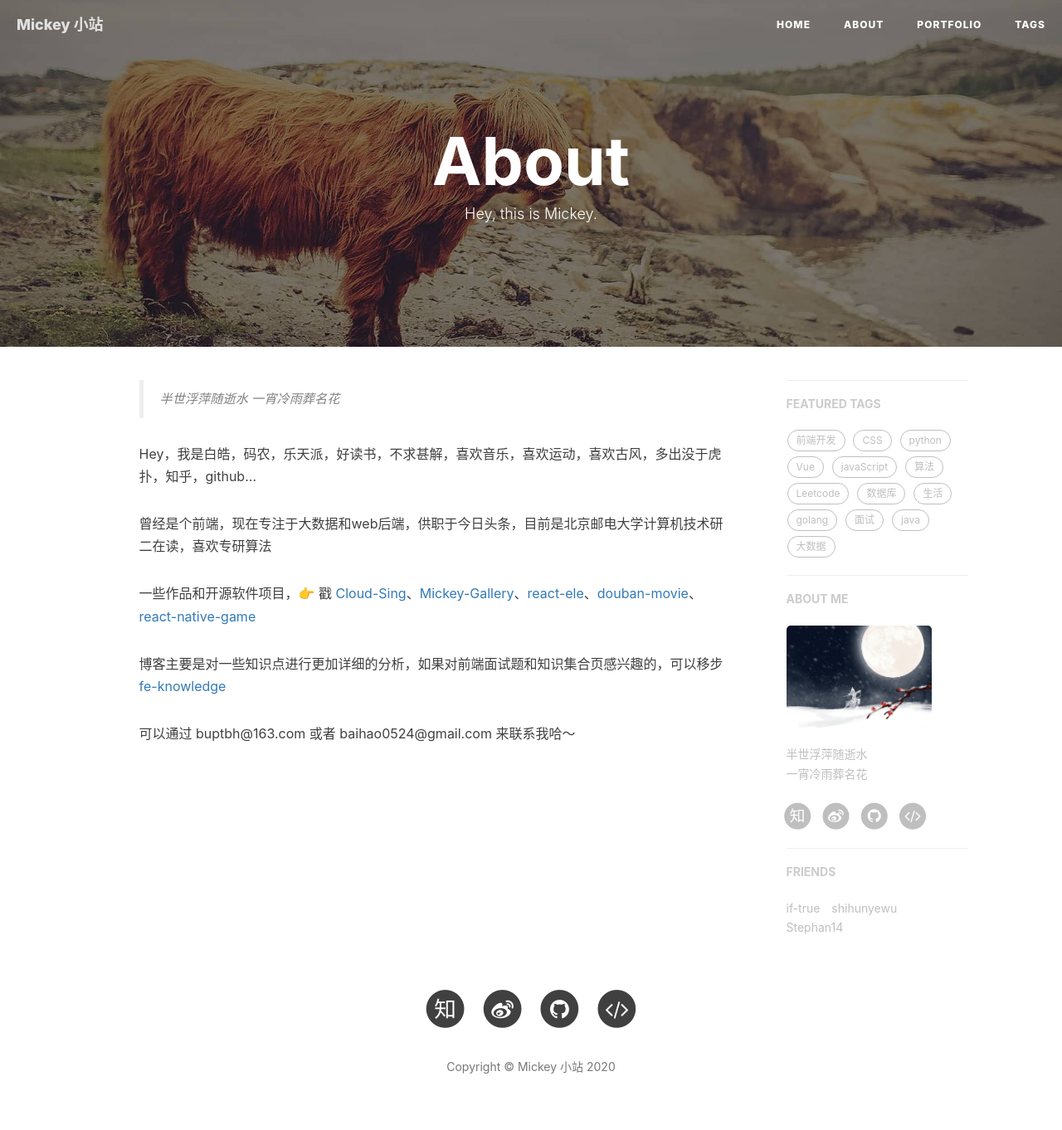
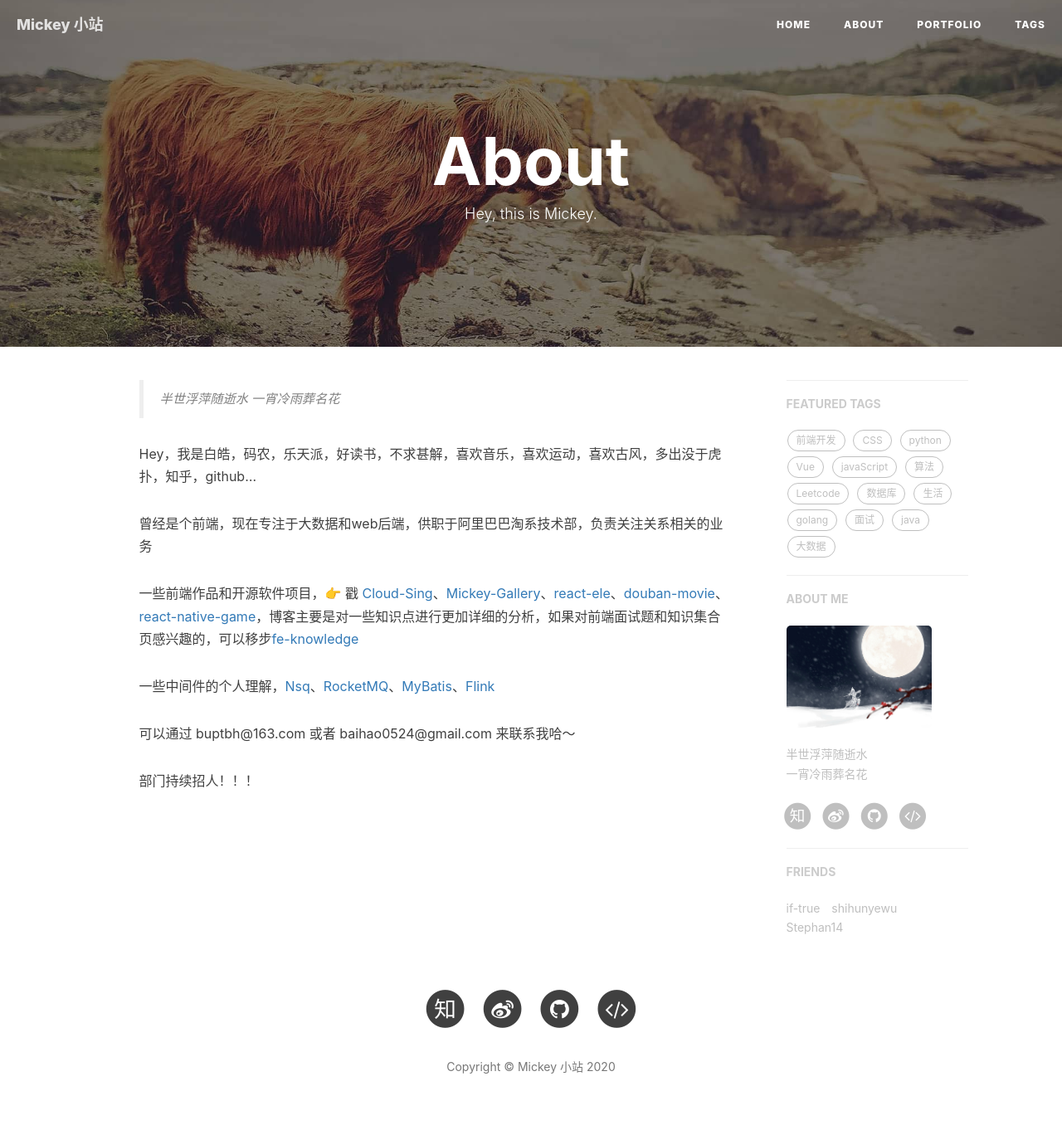
Before and after one commit to mickey0524/mickey0524.github.io, a Jekyll site: the page built from about.html, in a window 1280 px wide. Shown: the whole page at 83% size. Built offline with Jekyll 4.4.1, drawn with Linux system fonts in a browser that asks for light colours; nearby versions of some CDN libraries; comment, search, counter and statistics services are not loaded.

Commit message:
feat(about): update about

```diff
--- a/_includes/about/zh.md
+++ b/_includes/about/zh.md
@@ -3,10 +3,12 @@
 
 Hey，我是白皓，码农，乐天派，好读书，不求甚解，喜欢音乐，喜欢运动，喜欢古风，多出没于虎扑，知乎，github...
 
-曾经是个前端，现在专注于大数据和web后端，供职于今日头条，目前是北京邮电大学计算机技术研二在读，喜欢专研算法
+曾经是个前端，现在专注于大数据和web后端，供职于阿里巴巴淘系技术部，负责关注关系相关的业务
 
-一些作品和开源软件项目，👉 戳 [Cloud-Sing](https://github.com/mickey0524/Cloud-Sing)、[Mickey-Gallery](https://github.com/mickey0524/Mickey-Gallery)、[react-ele](https://github.com/mickey0524/react-ele)、[douban-movie](https://github.com/mickey0524/douban-movie)、[react-native-game](https://github.com/mickey0524/game)
+一些前端作品和开源软件项目，👉 戳 [Cloud-Sing](https://github.com/mickey0524/Cloud-Sing)、[Mickey-Gallery](https://github.com/mickey0524/Mickey-Gallery)、[react-ele](https://github.com/mickey0524/react-ele)、[douban-movie](https://github.com/mickey0524/douban-movie)、[react-native-game](https://github.com/mickey0524/game)，博客主要是对一些知识点进行更加详细的分析，如果对前端面试题和知识集合页感兴趣的，可以移步[fe-knowledge](https://github.com/mickey0524/front-end-knowledge)
 
-博客主要是对一些知识点进行更加详细的分析，如果对前端面试题和知识集合页感兴趣的，可以移步[fe-knowledge](https://github.com/mickey0524/front-end-knowledge)
+一些中间件的个人理解，[Nsq](https://github.com/mickey0524/nsq-analysis)、[RocketMQ](https://github.com/mickey0524/rocketmq-source-analysis)、[MyBatis](https://github.com/mickey0524/mybatis-source-analysis)、[Flink](https://github.com/mickey0524/flink-streaming-source-analysis)
 
 可以通过 buptbh@163.com 或者 baihao0524@gmail.com 来联系我哈～
+
+部门持续招人！！！
```
